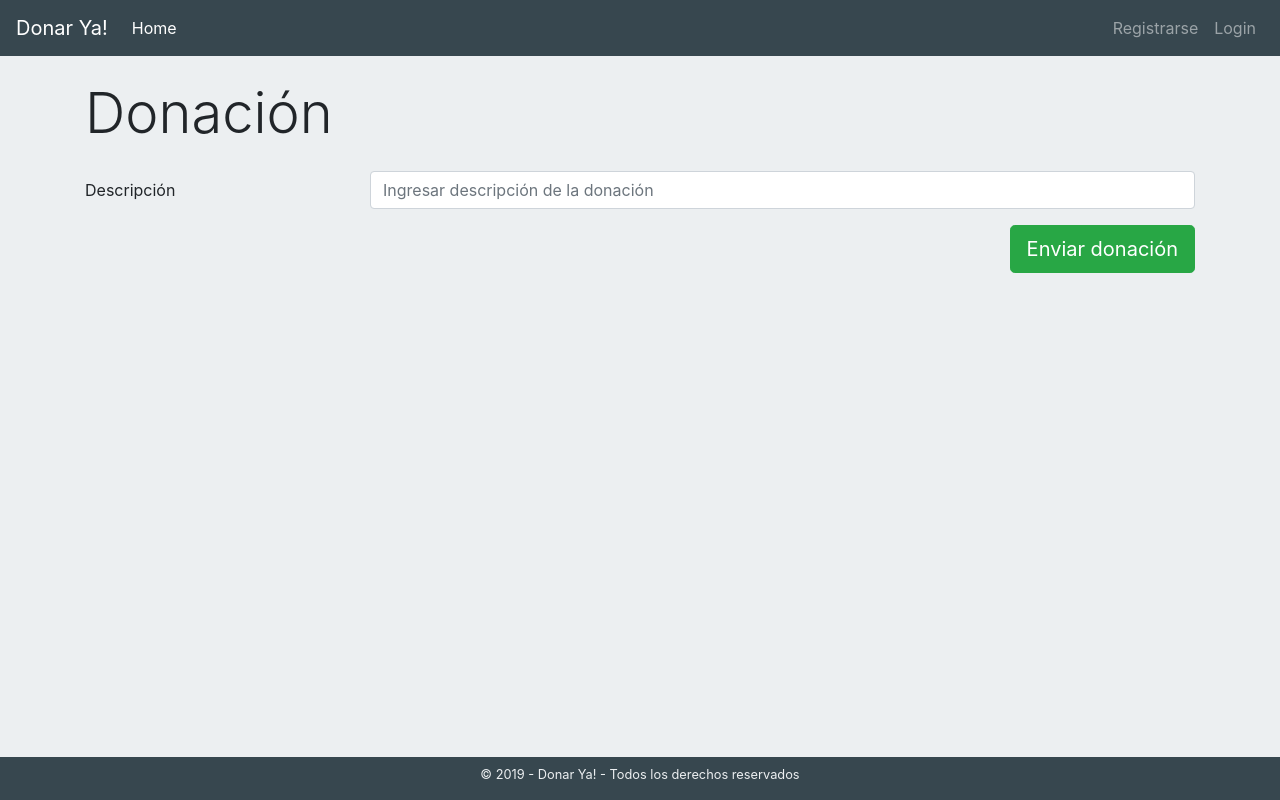
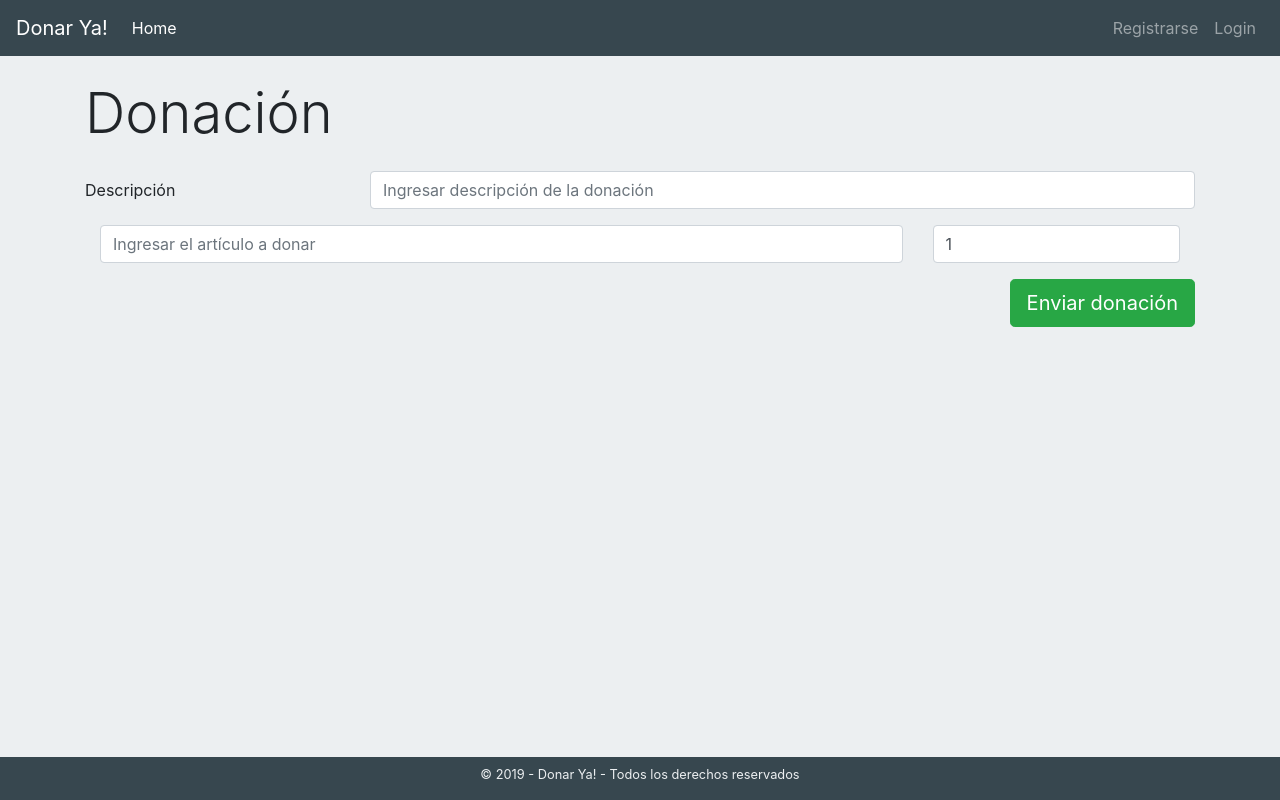
Before and after one commit to omelendrez/donarya, a React (Create React App) app: page /donar in a window 1280 px wide. Built offline with nearby package versions, Linux system fonts and the light colour scheme.

Commit message:
Add donar form

```diff
--- a/src/components/Donar.jsx
+++ b/src/components/Donar.jsx
@@ -1,5 +1,6 @@
 import React, { useState } from 'react'
 import API from '../services/api'
+import DonarForm from './DonarForm'
 
 const Donar = () => {
 
@@ -65,6 +66,9 @@ const Donar = () => {
               required />
           </div>
         </div>
+        <div className="col-sm-12">
+          <DonarForm />
+        </div>
         <div className="mb-5">
           {errStatus && <div className="alert alert-danger" role="alert">
             {errMsg}
--- /dev/null
+++ b/src/components/DonarForm.jsx
@@ -0,0 +1,47 @@
+import React, { useState } from 'react'
+
+const DonarForm = () => {
+  const [form, setForm] = useState({
+    title: '',
+    quantity: 1
+  })
+
+  const handleChange = (e => {
+    setForm({
+      ...form,
+      [e.target.id]: e.target.value
+    })
+  })
+
+  return (
+    <React.Fragment>
+      <div className="form-group row">
+        <div className="col-sm-9">
+          <input
+            type="text"
+            pattern="[a-zA-Z 0-9]{3,}"
+            title="Artículo a donar"
+            className="form-control"
+            id="title"
+            placeholder="Ingresar el artículo a donar"
+            onChange={e => handleChange(e)}
+            value={form.title}
+            required />
+        </div>
+        <div className="col-sm-3">
+          <input
+            type="text"
+            pattern="[0-9]{1,}"
+            title="Ingrese la cantidad del artículo"
+            className="form-control"
+            id="quantity"
+            onChange={e => handleChange(e)}
+            value={form.quantity}
+            required />
+        </div>
+      </div>
+    </React.Fragment>
+  )
+}
+
+export default DonarForm
```
